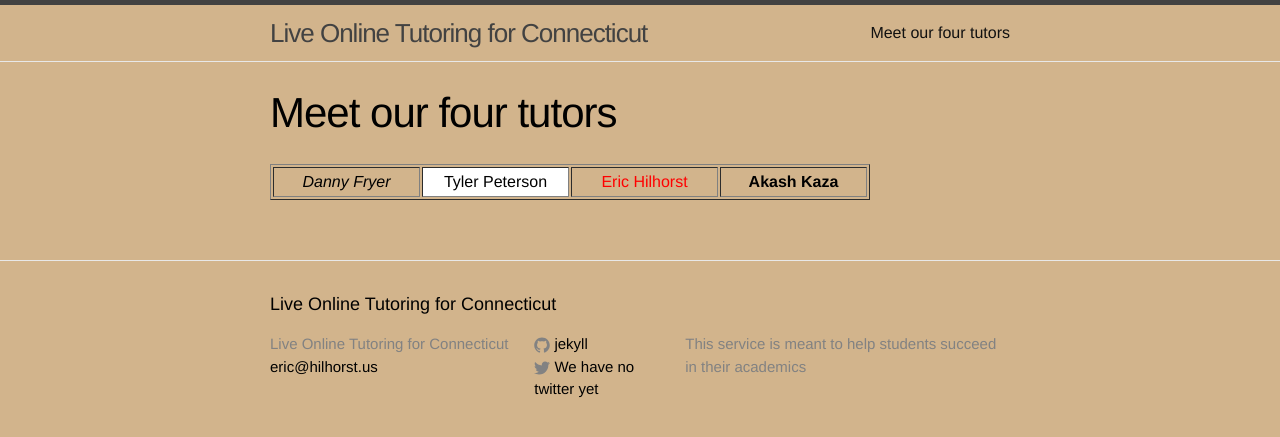
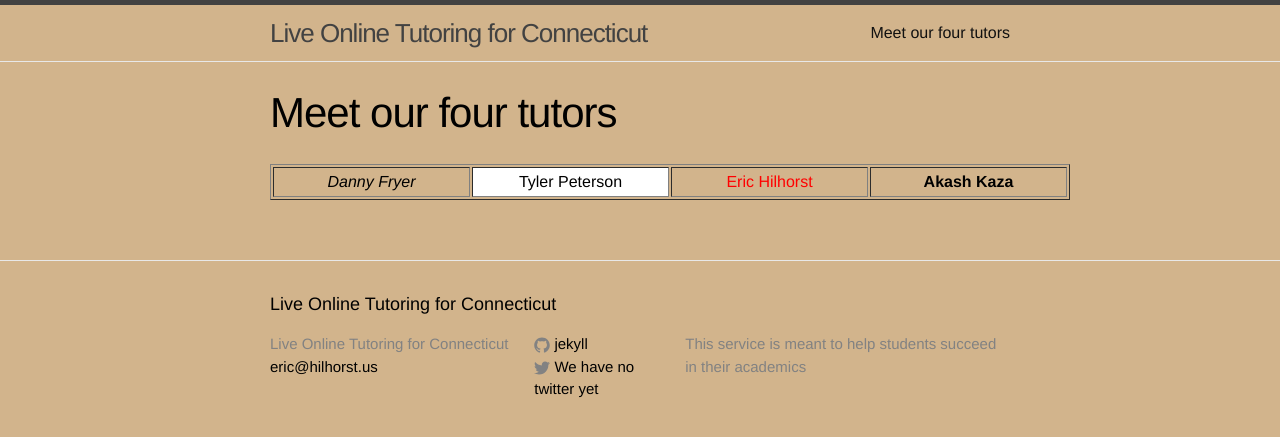
Before and after one commit to pepe454/pepe454.github.io, a Jekyll site: the page built from about.md, in a window 1280 px wide. Shown: the top 437 px of the page. Built offline with Jekyll 4.4.1, drawn with Linux system fonts in a browser that asks for light colours.

Commit message:
Update about.md

```diff
--- a/about.md
+++ b/about.md
@@ -8,7 +8,7 @@
 
 <table class= "Table1">
 
-<table width="600" border="1" cellpadding="2">
+<table width="800" border="1" cellpadding="2">
   <tr>
     <td width="25%" align="center"><i>Danny Fryer</i></td>
     <td width="25%" align="center" bgcolor="white">Tyler Peterson</td>
```
